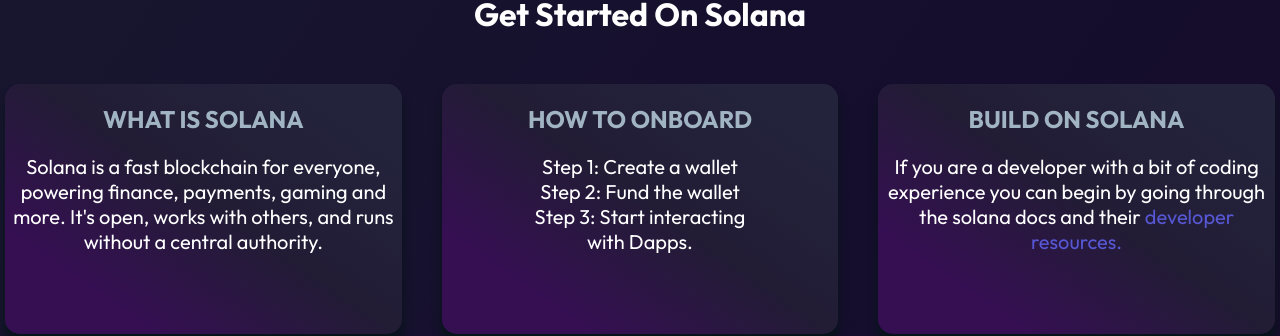
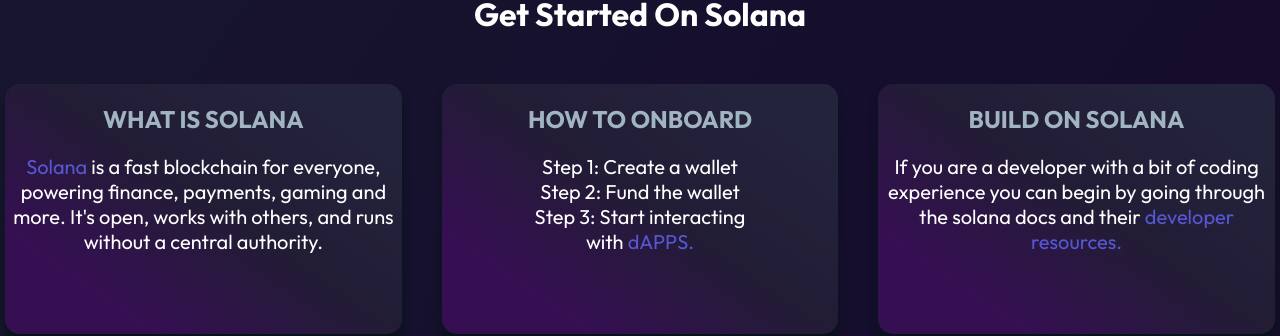
Before and after one commit to DeansListNG/Deanslistng-website, a React (Create React App) app: page / in a window 1280 px wide. Shown: the part 900-1236 px from the top of the page. Built offline with nearby package versions, Linux system fonts and the light colour scheme.

Commit message:
Updated content

```diff
--- a/src/Components/Programs/Programs.jsx
+++ b/src/Components/Programs/Programs.jsx
@@ -7,13 +7,13 @@
     <div className='programs' >
         <div className="program">
            <h2>WHAT IS SOLANA</h2>
-           <p>Solana is a fast blockchain for everyone, powering finance, payments, gaming and more. It's open, works with others, and runs without a central authority.</p>
+           <p><a href="https://solana.com/docs" target='_blan'>Solana</a> is a fast blockchain for everyone, powering finance, payments, gaming and more. It's open, works with others, and runs without a central authority.</p>
         </div>
         <div className="program">
           <h2>HOW TO ONBOARD</h2>
           <p>Step 1: Create a wallet <br />
              Step 2: Fund the wallet <br />
-             Step 3: Start interacting <br />with Dapps.
+             Step 3: Start interacting  <br />with <a href="https://solana.com/ecosystem/explore" target='_blan'>dAPPS.</a>
           </p>
         </div>
         <div className="program">
```
